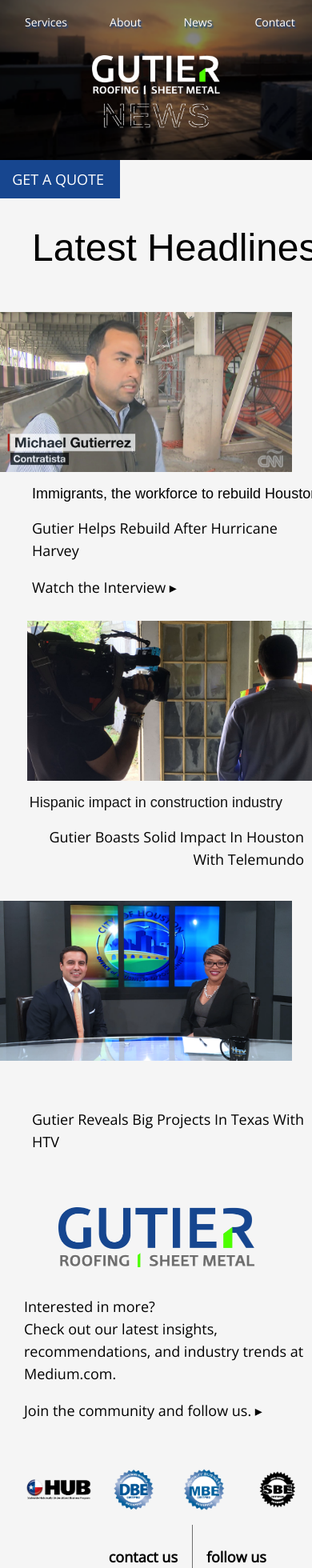
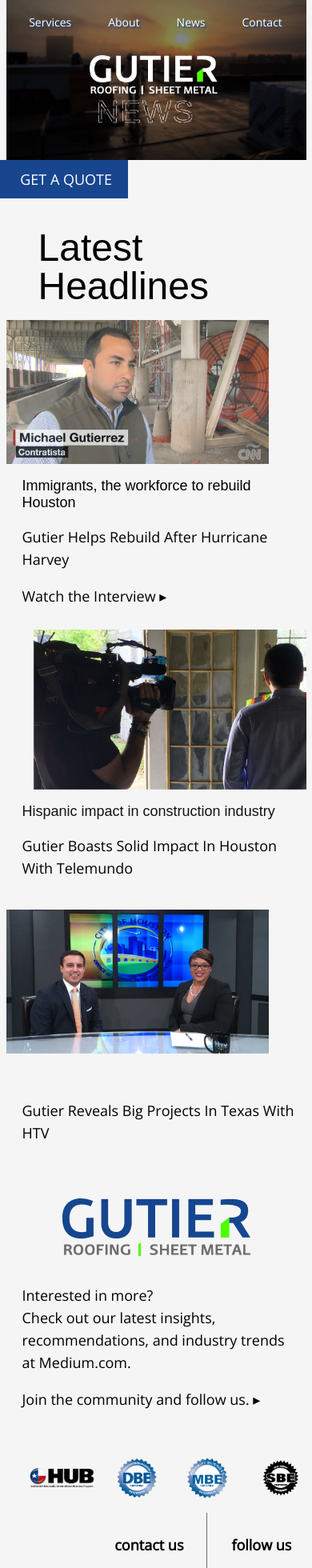
Before and after one commit to leonel-ai/gutier-spr18, a React (Create React App) app: page /news in a window 390 px wide. Shown: the top 1960 px of the page at 80% size. Built offline with nearby package versions, Linux system fonts and the light colour scheme; a web font is replaced by a local one.

Commit message:
mobile ux changes

```diff
--- a/src/routes/Footer.js
+++ b/src/routes/Footer.js
@@ -40,7 +40,7 @@
 				</div>
 
 				<div className="ft-privacy">
-					<p className="copyright-footer">copyright ©2018 <a href="http://www.amagazi.com/" rel="noopener noreferrer" target="_blank">amagazi</a></p>
+					<p className="copyright-footer">copyright ©2018 <a href="http://www.amagazi.com/" rel="noopener noreferrer" target="_blank">gutier</a></p>
 				</div>
 
 			</div>
--- a/src/routes/News.js
+++ b/src/routes/News.js
@@ -119,7 +119,7 @@
 						<img src={newsImage3} alt="newsImage3" />
 					</div>
 					<div className="news-text3">
-					<div className="animated fadeInRight news-sub3"><a href="https://cnnespanol.cnn.com/video/cnnee-pkg-gustavo-valdes-la-resconstruccion-despues-de-harvey/#0" rel="noopener noreferrer" target="_blank" >
+					<div className="animated fadeInRight news-sub3"><a href="http://www.houstontx.gov/htv/insights-to-opportunity.html" rel="noopener noreferrer" target="_blank" >
 						Insights to opportunity</a></div>
 						<p>Gutier Reveals Big Projects In Texas With HTV</p>
 					</div>
--- a/src/routes/Services.js
+++ b/src/routes/Services.js
@@ -166,6 +166,7 @@
 
 					<div className="srv-box3-desk">
 
+						<div className="srv-trust-desk">
 						<div className="srv-title3">
 							<h1 className="animated fadeInLeft srv-title srv-title3">Trust</h1>
 						</div>
@@ -178,6 +179,7 @@
 							<div className="srv-gif4">
 								<img src={quoteClose} alt="quoteClose" />
 							</div>
+						</div>
 						</div>
 
 
@@ -218,6 +220,23 @@
 								</div>
 							</div>
 
+					<div className="srv-box3-mobile">
+
+						<div className="srv-title3">
+							<h1 className="animated fadeInLeft srv-title srv-title3">Trust</h1>
+						</div>
+
+						<div className="quotations">
+							<div className="srv-gif3">
+								<img src={quoteOpen} alt="quoteOpen" />
+							</div>
+
+							<div className="srv-gif4">
+								<img src={quoteClose} alt="quoteClose" />
+							</div>
+						</div>
+					</div>
+
 						<div className="srv-trust">
 							<p className="animated fadeInDown trustSub">
 								What Our Clients Say About Us
--- a/src/styles/base/_design.scss
+++ b/src/styles/base/_design.scss
@@ -168,16 +168,33 @@
 
 @media screen and (max-width: 736px) {
 
+	* {
+		/*CSS transitions*/
+		-o-transition-property: none !important;
+		-moz-transition-property: none !important;
+		-ms-transition-property: none !important;
+		-webkit-transition-property: none !important;
+		transition-property: none !important;
+		/*CSS transforms*/
+		-o-transform: none !important;
+		-moz-transform: none !important;
+		-ms-transform: none !important;
+		-webkit-transform: none !important;
+		transform: none !important;
+	}
+
 	.NavBar {
 		display: grid;
-		grid-template-columns: 1fr auto;
+		grid-template-columns: 1fr;
 		padding: 0;
 		padding-top: 12px;
+		max-width: 375px;
+		justify-items: center;
 	}
 
 	.NavBar a {
-		margin-right: 22px;
-		margin-left: 31px;
+		margin-right: 16px;
+		margin-left: 30px;
 		text-decoration: none;
 		color: $second-color;
 	}
@@ -205,7 +222,7 @@
 
 	.sidenav-mob a {
 		text-align: right;
-		left: -70px;
+		left: -60px;
 		position: absolute;
 		padding-top: 10px;
 		padding-bottom: 10px;
@@ -263,6 +280,7 @@
 		width: 100%;
 		top: 53%;
 		left: 20%;
+		overflow: hidden;
 	}
 
 		$max: 5;
--- a/src/styles/base/_typography.scss
+++ b/src/styles/base/_typography.scss
@@ -194,7 +194,7 @@
 	}
 
 	.tenants {
-			font: 24px $font-title;
+			font: 22px $font-title;
 	}
 
 
--- a/src/styles/layout/_footer.scss
+++ b/src/styles/layout/_footer.scss
@@ -51,21 +51,6 @@
 	justify-self: center;
 }
 
-.ft-cta {
-	position: relative;
-	-webkit-transform:  translate(0, 0);
-	-webkit-transition: -webkit-transform .2s ease-in-out;
-	-moz-transform:  translate(0, 0);
-	-moz-transition: -webkit-transform .2s ease-in-out;
-	transform: translate(0, 0);
-	transition-property: all;
-	transition-property: transform .2s ease-in-out;
-}
-
-.ft-cta:hover {
-	transform: translate3d(0, -10px, 0);
-}
-
 .ft-privacy {
 	grid-column: 1 / 4;
 	grid-row: 2;
@@ -76,20 +61,22 @@
 
 @media screen and (min-width: 736px) and (max-width: 1366px) {
 	.main-footer-grid {
+			grid-template-columns: 1fr 1fr 1fr;
 			min-height: 198px;
-			width: 1366px;
+			width: auto;
 	}
 
 	.ft-logo {
-			padding-left: 40px;
+			padding-left: 2rem;
 	}
 
 	.ft-logo-img {
-			max-width: 146px;
+			max-width: 100px;
 	}
 
 	.ft-contact {
-		justify-self: end;
+		justify-self: start;
+		grid-column: 2;
 	}
 
 	.ft-social {
@@ -102,7 +89,7 @@
 @media screen and (max-width: 736px) {
 	.main-footer-grid {
 			grid-template-columns: 1fr;
-			width: 380px;
+			width: 372px;
 	}
 
 	.ft-logo {
@@ -111,7 +98,7 @@
 			padding-left: 20px;
 			padding-bottom: 12px;
 			justify-self: center;
-			width: 380px;
+			width: 372px;
 	}
 
 	.ft-logo-img {
@@ -127,7 +114,7 @@
 			padding-top: 10px;
 			width: 222px;
 			border-right: 1px solid #6e6e6e;
-			padding-right: 18px;
+			padding-right: 28px;
 	}
 
 	.ft-social {
@@ -138,7 +125,7 @@
 			height: 127px;
 			padding: 0;
 			padding-top: 10px;
-			padding-left: 216px;
+			padding-left: 15rem;
 	}
 
 	.ft-privacy {
--- a/src/styles/pages/_about.scss
+++ b/src/styles/pages/_about.scss
@@ -280,7 +280,7 @@
 			grid-template-columns: 1fr;
 			grid-auto-rows: minmax(44px, auto);
 			padding-top: 0;
-			width: 400px;
+			width: 375px;
 			overflow: hidden;
 	}
 
@@ -338,7 +338,7 @@
 		grid-column: 1;
 		grid-row: 1;
 		max-height: 144px;
-		max-width: 400px;
+		max-width: 375px;
 		padding-left: 20px;
 		animation-duration: 3s;
 		animation-delay: 1s;
@@ -349,7 +349,8 @@
 		justify-self: center;
 		padding: 0;
 		padding-top: 10px;
-		width: 360px;
+		padding-left: 20px;
+		padding-right: 20px;
 	}
 
 	.ab-img1 {
@@ -390,7 +391,7 @@
 		grid-column: 1;
 		grid-row: 1;
 		max-height: 136px;
-		max-width: 400px;
+		max-width: 375px;
 		justify-self: start;
 		align-self: end;
 		z-index: 10;
@@ -403,12 +404,11 @@
 		grid-column: 1;
 		justify-self: center;
 		align-self: center;
-		padding-right: 0px;
-		padding-left: 0px;
+		padding-right: 20px;
+		padding-left: 20px;
 		padding-bottom: 20px;
 		padding-top: 10px;
 		text-align: left;
-		max-width: 360px;
 	}
 
 	.ab-img2 {
@@ -439,7 +439,7 @@
 
 	.ctaTrain {
 		padding: 15px;
-		margin-left: 114px;
+		margin-left: 0;
 	}
 
 	.pg-footer {
--- a/src/styles/pages/_news.scss
+++ b/src/styles/pages/_news.scss
@@ -319,7 +319,7 @@
     grid-template-columns: 1fr;
     grid-auto-rows: minmax(44px, auto);
     padding-top: 0;
-    width: 400px;
+    width: 375px;
     overflow: hidden;
     }
 
@@ -356,7 +356,7 @@
 		grid-column: 1;
 		grid-row: 1;
 		justify-self: start;
-		padding-left: 80px;
+		padding-left: 110px;
 		max-height: 100px;
 		max-width: 0px;
 		opacity: .5;
@@ -370,7 +370,7 @@
 		grid-column: 1;
 		grid-row: 1;
 		max-height: 122px;
-		max-width: 400px;
+		max-width: 375px;
     padding-left: 20px;
     line-height: 48px;
     animation-duration: 3s;
@@ -386,17 +386,18 @@
 		justify-items: center;
 		padding-left: 0px;
 		padding-right: 0px;
-		padding-top: 0px;
+    padding-top: 0px;
+    max-width: 375px;
   }
 
   .news-text1 {
 		grid-column: 1;
 		justify-self: start;
     padding: 0;
-    padding-left: 40px;
+    padding-left: 20px;
     padding-top: 10px;
     padding-bottom: 10px;
-    width: 360px;
+    max-width: 375px;
 	}
 
 	.news-img1 {
@@ -410,7 +411,7 @@
 		grid-column: 1;
 		grid-row: 2;
 		opacity: 1;
-		height: 200px;
+		height: 180px;
 		padding: 0;
   }
 
@@ -418,7 +419,7 @@
 		grid-column: 1;
 		grid-row: 2;
 		max-height: 144px;
-		max-width: 400px;
+		max-width: 375px;
     padding-left: 20px;
     animation-duration: 2s;
 		animation-delay: .5s !important;
@@ -431,7 +432,8 @@
 		justify-items: center;
 		padding-left: 0px;
 		padding-right: 0px;
-		padding-top: 0px;
+    padding-top: 0px;
+    max-width: 375px;
   }
 
 	.news-text2 {
@@ -439,11 +441,18 @@
     grid-row: 2;
 		justify-self: start;
     padding: 0;
-    padding-left: 20px;
-    padding-right: 40px;
     padding-top: 10px;
     padding-bottom: 10px;
-    width: 360px;
+    text-align: left;
+    max-width: 375px;
+
+    a {
+      padding-left: 20px;
+    }
+
+    p {
+      padding-left: 20px;
+    }
 	}
 
 	.news-img2 {
@@ -465,7 +474,7 @@
 		grid-column: 1;
 		grid-row: 2;
 		max-height: 144px;
-		max-width: 400px;
+		max-width: 375px;
     padding-left: 20px;
     animation-duration: 2s;
 		animation-delay: .75s !important;
@@ -485,17 +494,24 @@
 		grid-column: 1;
 		justify-self: start;
     padding: 0;
-    padding-left: 40px;
-    padding-top: 20px;
+    padding-top: 10px;
     padding-bottom: 10px;
-    width: 360px;
+    max-width: 375px;
+
+    a {
+      padding-left: 20px;
+    }
+
+    p {
+      padding-left: 20px;
+    }
 	}
 
 	.news-img3 {
 		grid-column: 1;
     padding: 0;
     padding-top: 10px;
-    height: 200px;
+    height: 180px;
 		justify-self: start !important;
   }
 
@@ -503,7 +519,7 @@
 		grid-column: 1;
 		grid-row: 1;
 		opacity: 1;
-		height: 200px;
+		height: 180px;
 		padding: 0;
   }
 
@@ -514,7 +530,7 @@
     max-width: 0px;
     max-height: 198px;
     padding: 0;
-    padding-left: 208px;
+    padding-left: 180px;
     opacity: .5;
   }
 
@@ -531,6 +547,7 @@
     padding: 0;
     padding-top: 40px;
     padding-bottom: 40px;
+    max-width: 375px;
   }
 
   .logoMedium-img {
@@ -538,8 +555,8 @@
   }
 
   .logoMedium-img > img {
-    height: 75px;
-    padding-right: 30px;
+    height: 72px;
+    left: 50%;
   }
 
   .news-text4 {
@@ -549,7 +566,11 @@
 		justify-self: center;
     padding: 0;
     padding-top: 10px;
-    width: 360px;
+
+    p {
+      padding-left: 20px;
+      padding-right: 10px;
+    }
   }
 
 }
```
Also changed, not shown: src/styles/pages/_contact.scss (+12 -11 lines), src/styles/pages/_services.scss (+41 -23 lines).
